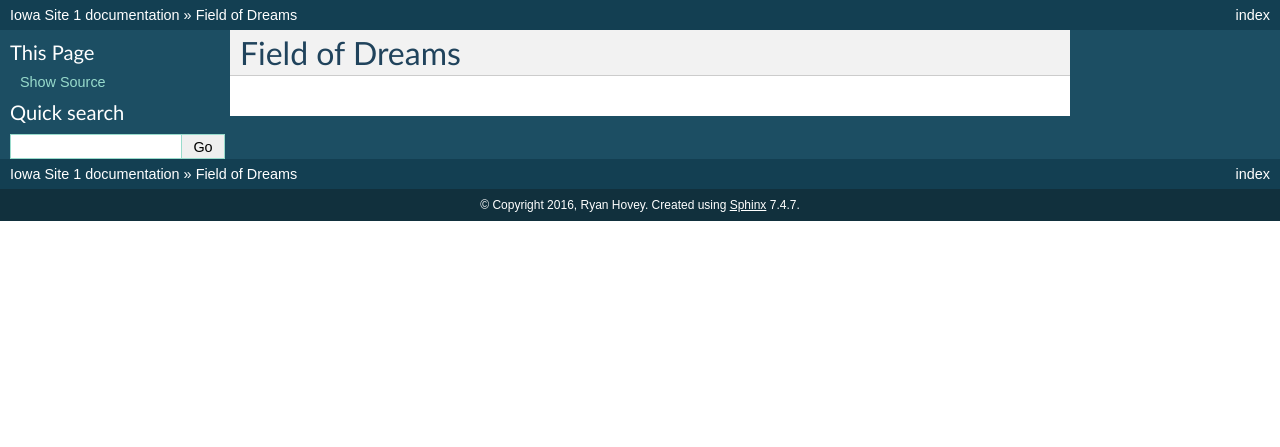
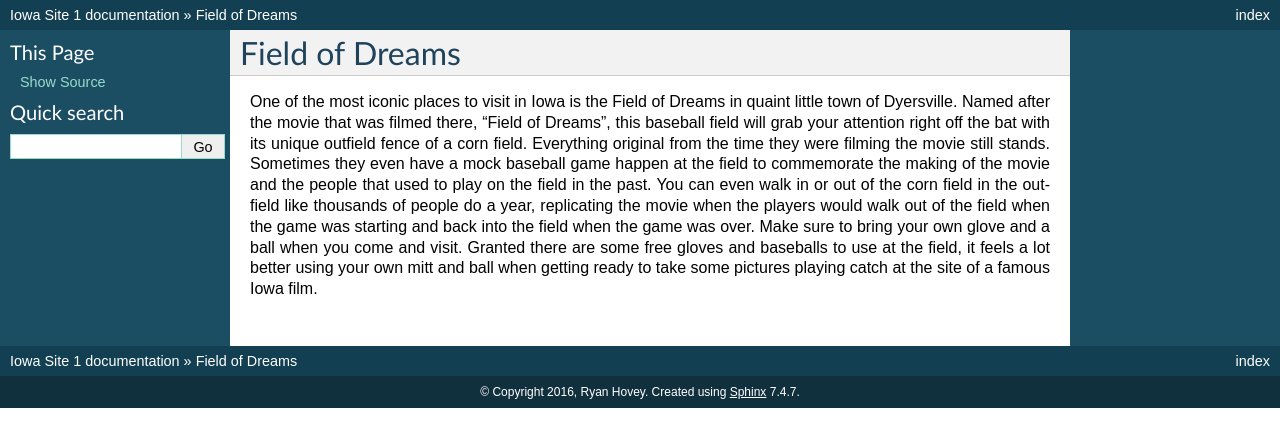
Before and after one commit to rhovey15/iowa_site, a Sphinx documentation site: the page built from source/fieldofdreams.rst, in a window 1280 px wide. Shown: the top 447 px of the page. Built offline with Sphinx 7.4.7, drawn with Linux system fonts in a browser that asks for light colours.

Commit message:
Put the write up for the "Field of Dreams" page up and onto the page.

```diff
--- a/source/fieldofdreams.rst
+++ b/source/fieldofdreams.rst
@@ -1,2 +1,16 @@
 Field of Dreams
 ===============
+
+One of the most iconic places to visit in Iowa is the Field of Dreams in quaint
+little town of Dyersville. Named after the movie that was filmed there,
+“Field of Dreams”, this baseball field will grab your attention right off the
+bat with its unique outfield fence of a corn field. Everything original from the
+time they were filming the movie still stands. Sometimes they even have a mock
+baseball game happen at the field to commemorate the making of the movie and the
+people that used to play on the field in the past. You can even walk in or out
+of the corn field in the outfield like thousands of people do a year, replicating
+the movie when the players would walk out of the field when the game was starting
+and back into the field when the game was over. Make sure to bring your own glove
+and a ball when you come and visit. Granted there are some free gloves and
+baseballs to use at the field, it feels a lot better using your own mitt and ball
+when getting ready to take some pictures playing catch at the site of a famous Iowa film.
```
